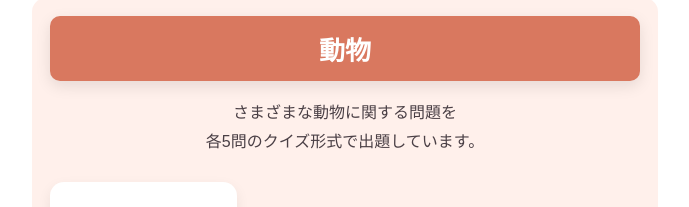
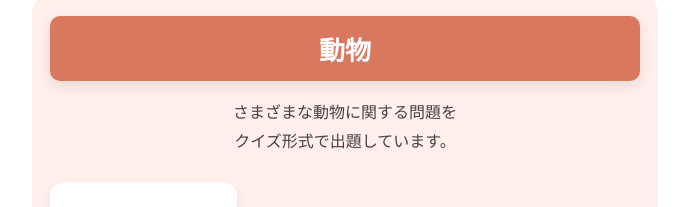
Before and after one commit to oks-gmi/psychological-test, a plain HTML site: page animal/animal000.html in a window 1280 px wide. Shown: the part 122-329 px from the top of the page, without its empty margins (295-984 px from the left). Drawn offline with Linux system fonts and the light colour scheme.

Commit message:
Update animal000.html

```diff
--- a/animal/animal000.html
+++ b/animal/animal000.html
@@ -191,7 +191,7 @@
     <!-- 大カテゴリー説明 -->
     <div class="category-description">
       さまざまな動物に関する問題を<br>
-      各5問のクイズ形式で出題しています。
+      クイズ形式で出題しています。
     </div>
 
     <!-- 小カテゴリー -->
```
